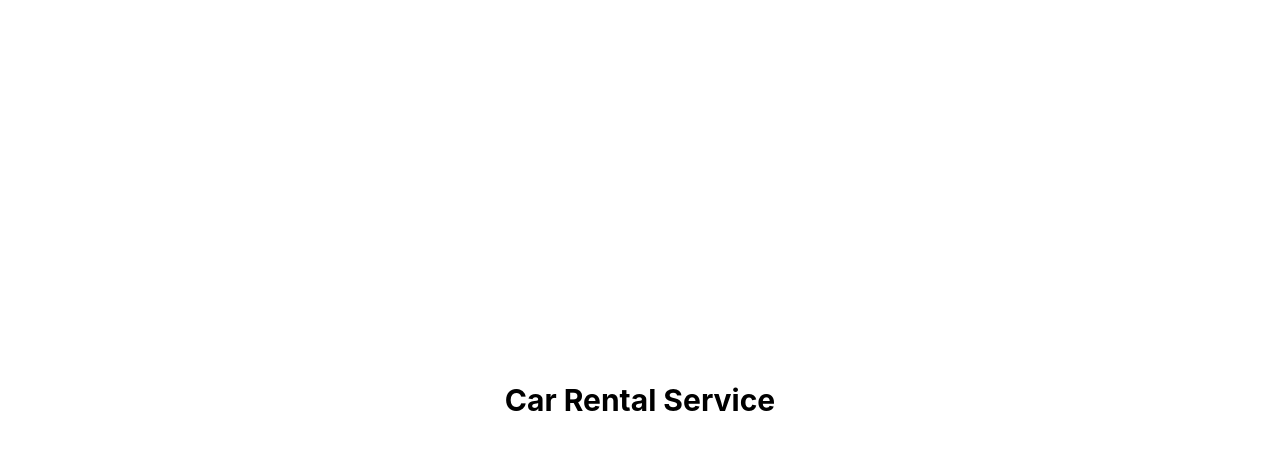
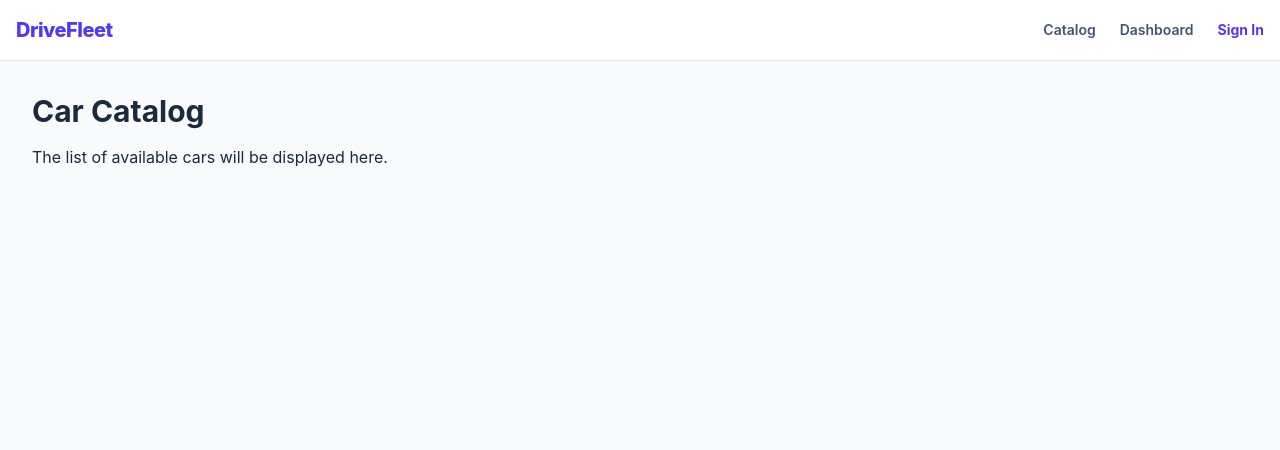
Before and after one commit to stasyzar/car-rental-service-web, a React (Vite) app: page / in a window 1280 px wide. Shown: the top 450 px of the page. Built offline with nearby package versions, Linux system fonts and the light colour scheme; no server answers.

Commit message:
feat(router): implement RootLayout and configure routing for HomePage, LoginPage, and AdminDashboard

```diff
--- a/src/App.tsx
+++ b/src/App.tsx
@@ -1,7 +1,58 @@
+import {
+  createBrowserRouter,
+  RouterProvider,
+  Outlet,
+  Navigate,
+  Link
+} from 'react-router-dom';
+import { HomePage } from './pages/HomePage';
+import { LoginPage } from './pages/LoginPage';
+import { AdminDashboard } from './pages/AdminDashboard';
+
+const RootLayout = () => (
+  <div className="min-h-screen bg-slate-50 text-slate-800 flex flex-col font-sans">
+    <header className="p-4 bg-white border-b border-slate-200 flex justify-between items-center sticky top-0 bg-background/80 backdrop-blur-sm z-50">
+      <Link to="/" className="font-extrabold text-xl tracking-tight text-indigo-600 hover:opacity-80 transition-opacity" style={{ fontFamily: 'var(--font-display)' }}>
+        DriveFleet
+      </Link>
+      <nav className="flex gap-6 font-semibold text-sm">
+        <Link to="/" className="text-slate-600 hover:text-indigo-600 transition-colors">Catalog</Link>
+        <Link to="/admin" className="text-slate-600 hover:text-indigo-600 transition-colors">Dashboard</Link>
+        <Link to="/login" className="text-indigo-600 hover:text-indigo-800 font-bold transition-colors">Sign In</Link>
+      </nav>
+    </header>
+
+    <main className="flex-1">
+      <Outlet />
+    </main>
+  </div>
+);
+
+const router = createBrowserRouter([
+  {
+    path: '/',
+    element: <RootLayout />,
+    children: [
+      {
+        index: true,
+        element: <HomePage />
+      },
+      {
+        path: 'login',
+        element: <LoginPage />
+      },
+      {
+        path: 'admin',
+        element: <AdminDashboard />
+      }
+    ],
+  },
+  {
+    path: '*',
+    element: <Navigate to="/" replace />
+  },
+]);
+
 export default function App() {
-  return (
-    <div className="min-h-screen bg-background text-foreground flex items-center justify-center">
-      <h1 className="text-3xl font-bold">Car Rental Service</h1>
-    </div>
-  );
+  return <RouterProvider router={router} />;
 }
```
